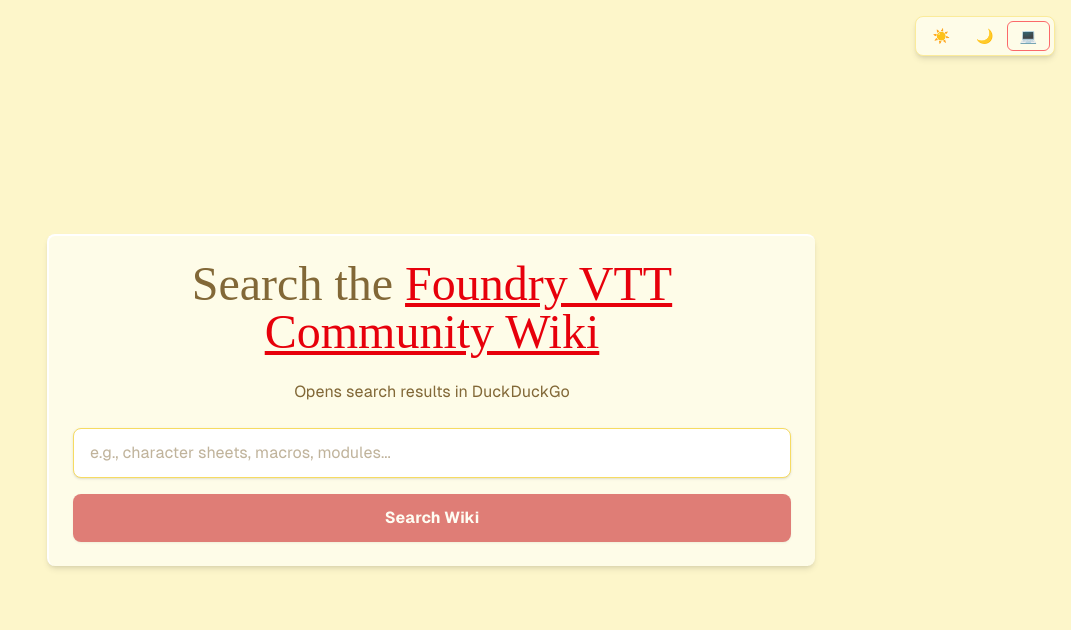
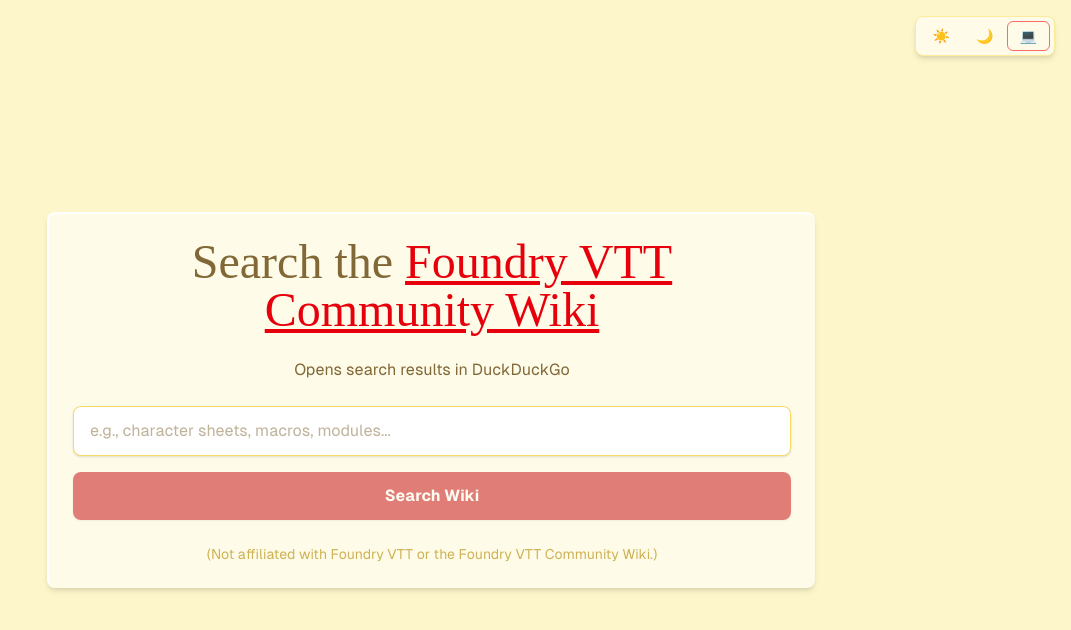
Before and after one commit to lumphammer/fvtt-community-wiki-search, a React (Vite) app: page / in a window 1280 px wide. Shown: the top 630 px of the page, without its empty margins (209-1280 px from the left). Built offline with nearby package versions, Linux system fonts and the light colour scheme; a web font is replaced by a local one.

Commit message:
disclaimer

```diff
--- a/src/App.tsx
+++ b/src/App.tsx
@@ -132,6 +132,12 @@
               Search Wiki
             </button>
           </form>
+          <aside
+            className="text-primary-500 mt-6 text-center text-sm
+              dark:text-stone-500"
+          >
+            (Not affiliated with Foundry VTT or the Foundry VTT Community Wiki.)
+          </aside>
         </div>
       </div>
     </div>
```
